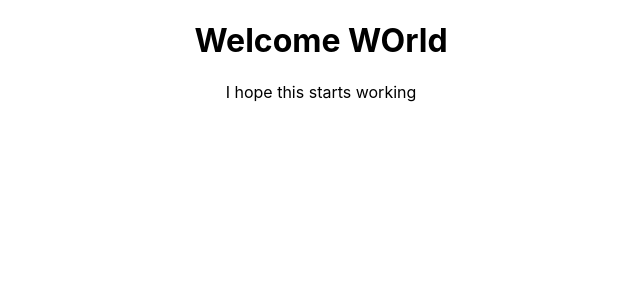
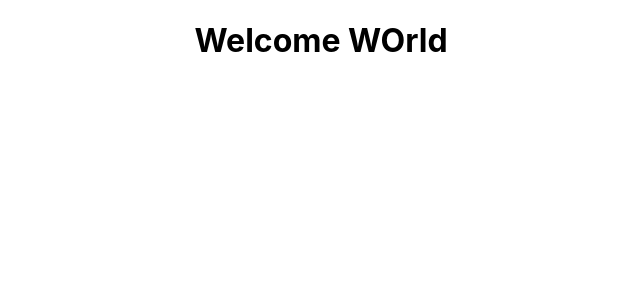
Before and after one commit to johnnyperdomo/collab, a React (Create React App) app: page / in a window 1280 px wide. Shown: the top 300 px of the page, without its empty margins (319-959 px from the left). Built offline with nearby package versions, Linux system fonts and the light colour scheme.

Commit message:
delete again

```diff
--- a/src/App.js
+++ b/src/App.js
@@ -4,8 +4,9 @@ function App() {
     return (
         <div className="App">
             <h1>Welcome WOrld</h1>
-            <p>I hope this starts working</p>
+
         </div>
+
     );
 }
 
```
